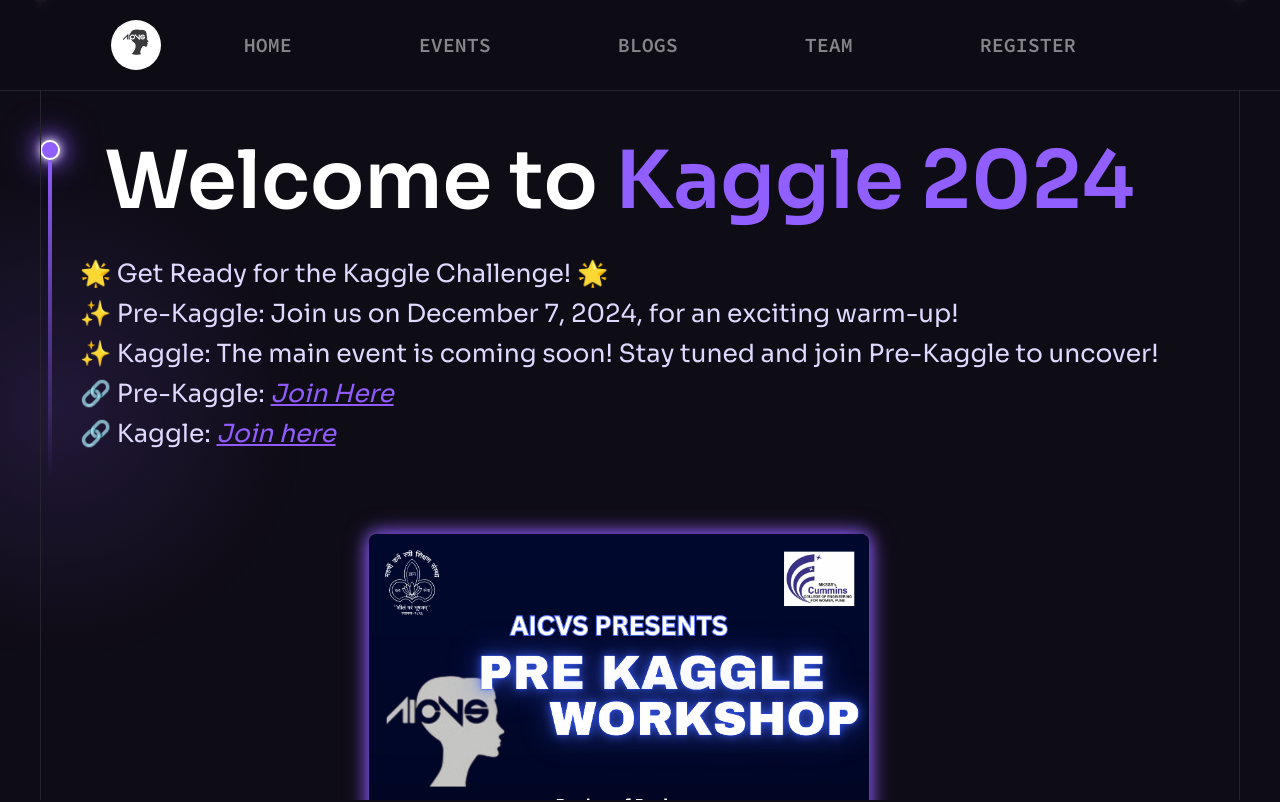
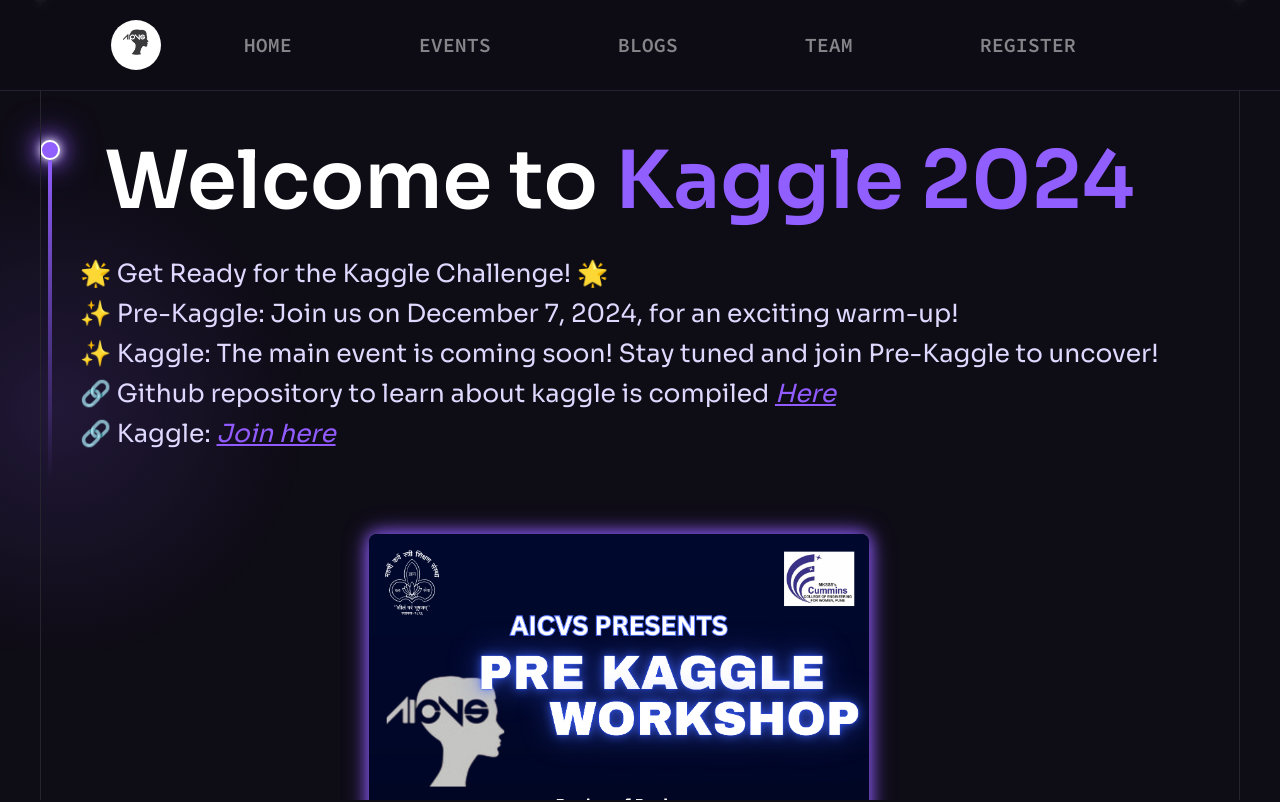
Before and after one commit to aicvs-cummins/AICVS-Website-2024, a React (Vite) app: page /register in a window 1280 px wide. Shown: the top 802 px of the page. Built offline with nearby package versions, Linux system fonts and the light colour scheme.

Commit message:
Added Repository in Register.jsx

```diff
--- a/src/components/Register.jsx
+++ b/src/components/Register.jsx
@@ -5,7 +5,7 @@
 import { roboface } from '../assets';
 
 const Register = () => {
-  const prekaggle = import.meta.env.VITE_PRE_KAGGLE_LINK;
+  const repository = import.meta.env.VITE_REPOSITORY_LINK;
   const kaggle = import.meta.env.VITE_KAGGLE_LINK;
 
   return (
@@ -32,11 +32,11 @@
                 <br />
                 ✨ Kaggle: The main event is coming soon! Stay tuned and join Pre-Kaggle to uncover!
                 <br />
-                🔗 Pre-Kaggle: {" "}<a
-                  href={prekaggle}
+                🔗 Github repository to learn about kaggle is compiled{" "}<a
+                  href={repository}
                   className="lg:text-[25px] sm:text-[26px] text-[20px] lg:leading-[40px] text-[#915bff] underline italic hover:text-[#2a31fa]"
                 >
-                  Join Here
+                  Here
                 </a>
                  <br />
                 🔗 Kaggle: {" "}  <a
```
